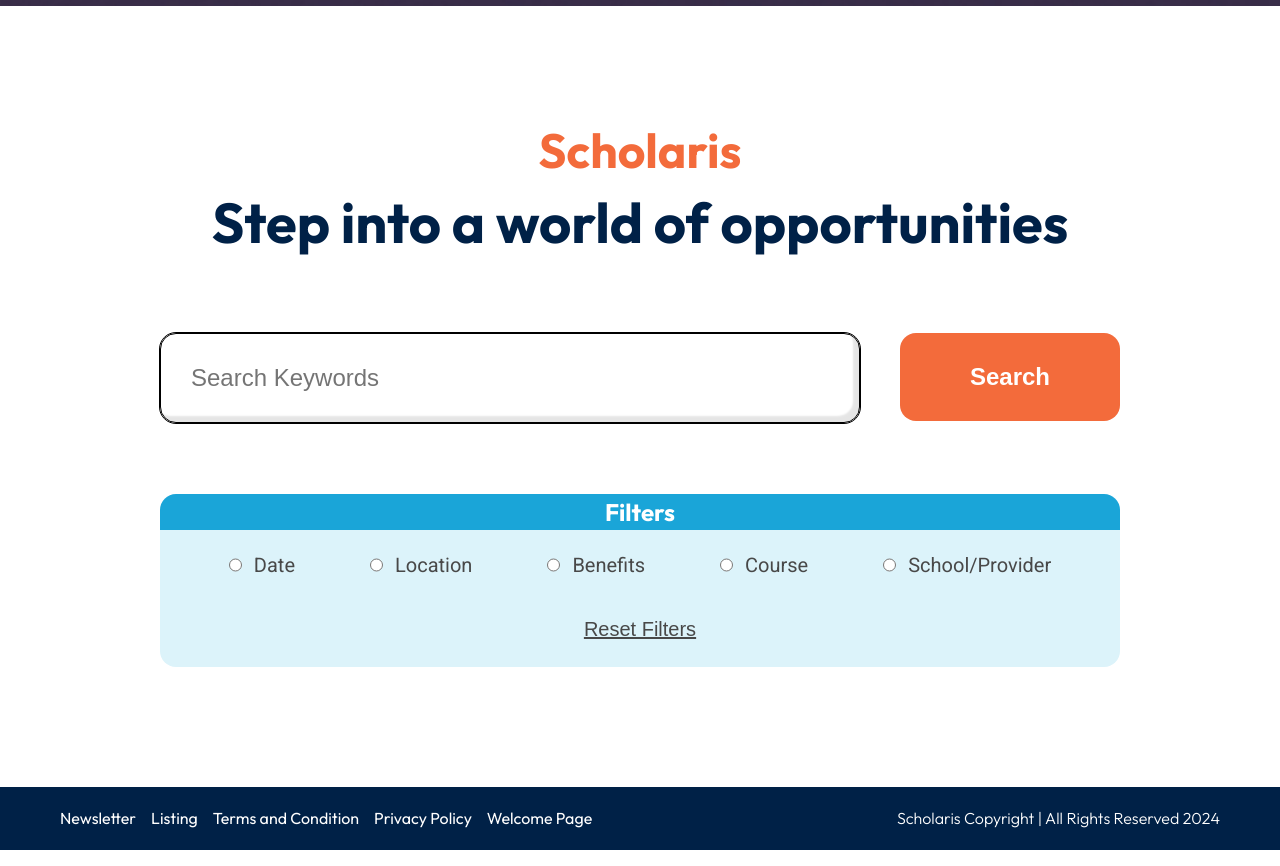
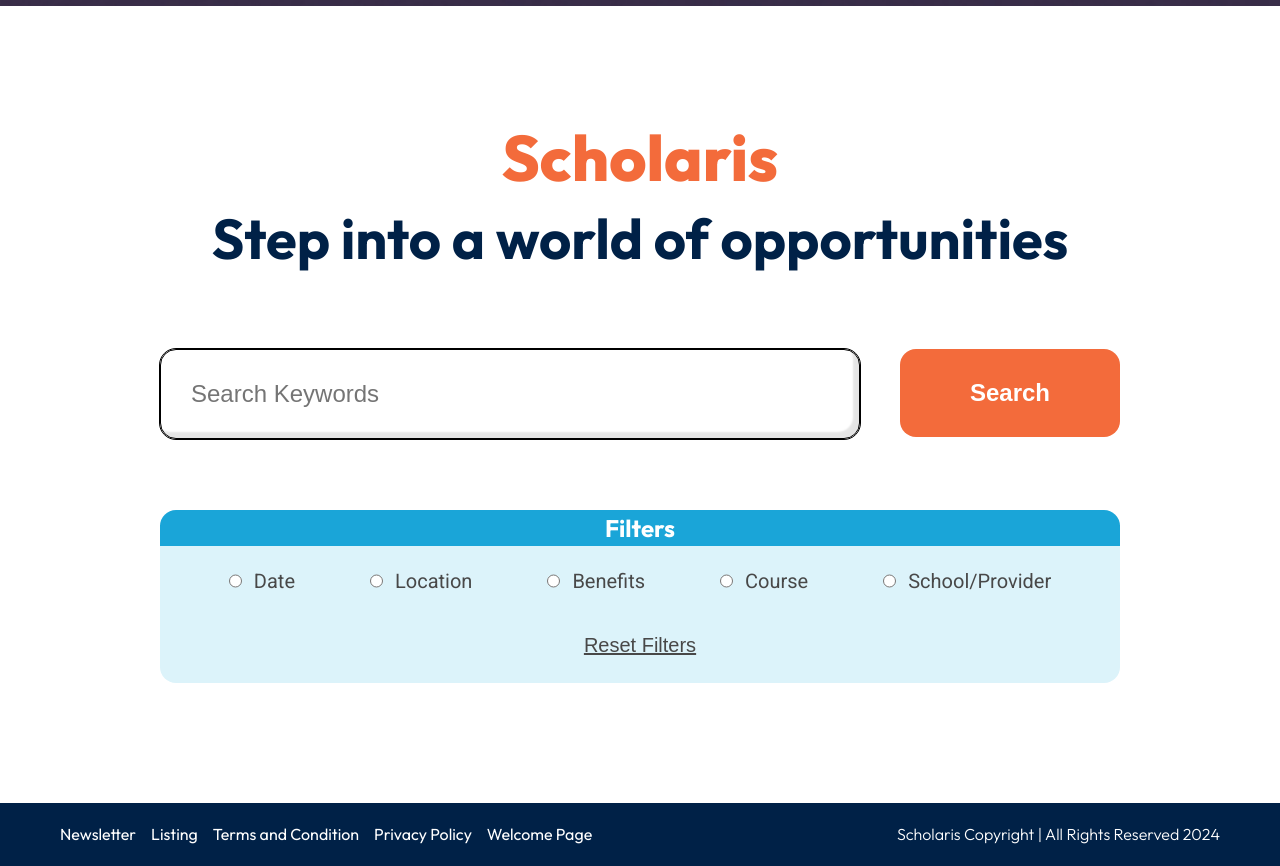
Before and after one commit to Sence1-inc/sp-scholaris-master, a React (Create React App) app in the folder frontend/: page /student in a window 1280 px wide. Shown: the part 1000-1866 px from the top of the page. Built offline with nearby package versions, Linux system fonts and the light colour scheme.

Commit message:
replace h3 to h2

```diff
--- a/frontend/src/components/Section/Search/Search.tsx
+++ b/frontend/src/components/Section/Search/Search.tsx
@@ -12,7 +12,7 @@ const Search: React.FC<SearchProps> = () => {
     <section className="search">
       <div className="container-1040">
       <div className="section-header">
-        <h3 className='color-secondary'>Scholaris</h3>
+        <h2 className='color-secondary'>Scholaris</h2>
         <p>Step into a world of opportunities</p>
       </div>
       <div className="section__search-input">
```
